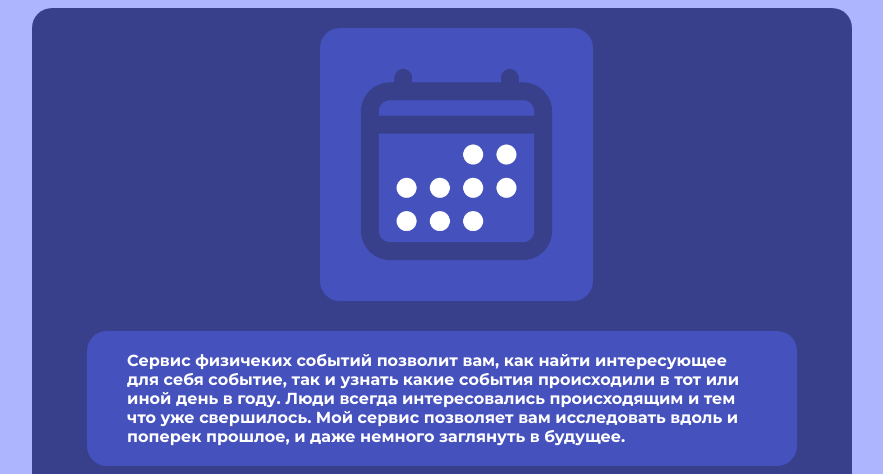
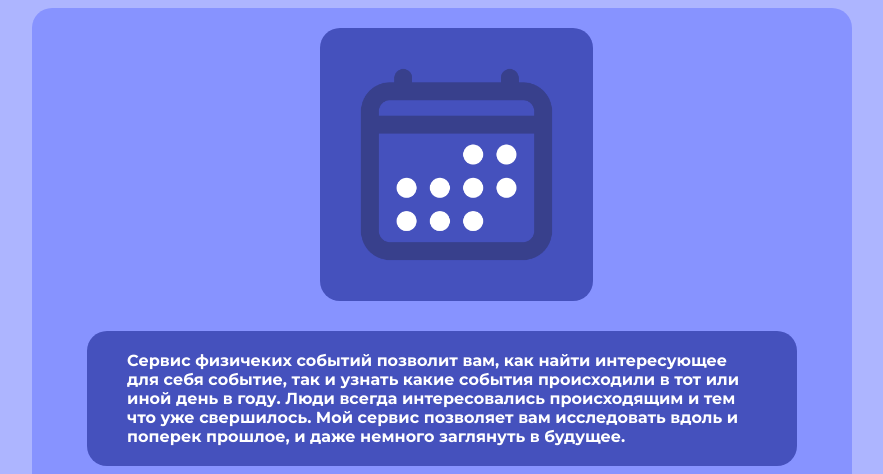
Before and after one commit to Dizey5K/Dizey5K.github.io, a plain HTML site: page index.html in a window 1280 px wide. Shown: the part 303-777 px from the top of the page, without its empty margins (198-1081 px from the left). Drawn offline with Linux system fonts and the light colour scheme.

Commit message:
Update main.css

```diff
--- a/public/css/main.css
+++ b/public/css/main.css
@@ -12,7 +12,7 @@
 .content {
   display: flex;
   width: 100%;
-  background-color: #38408c;
+  background-color: #8793FF;
   border-radius: 20px;
 }
 
```
